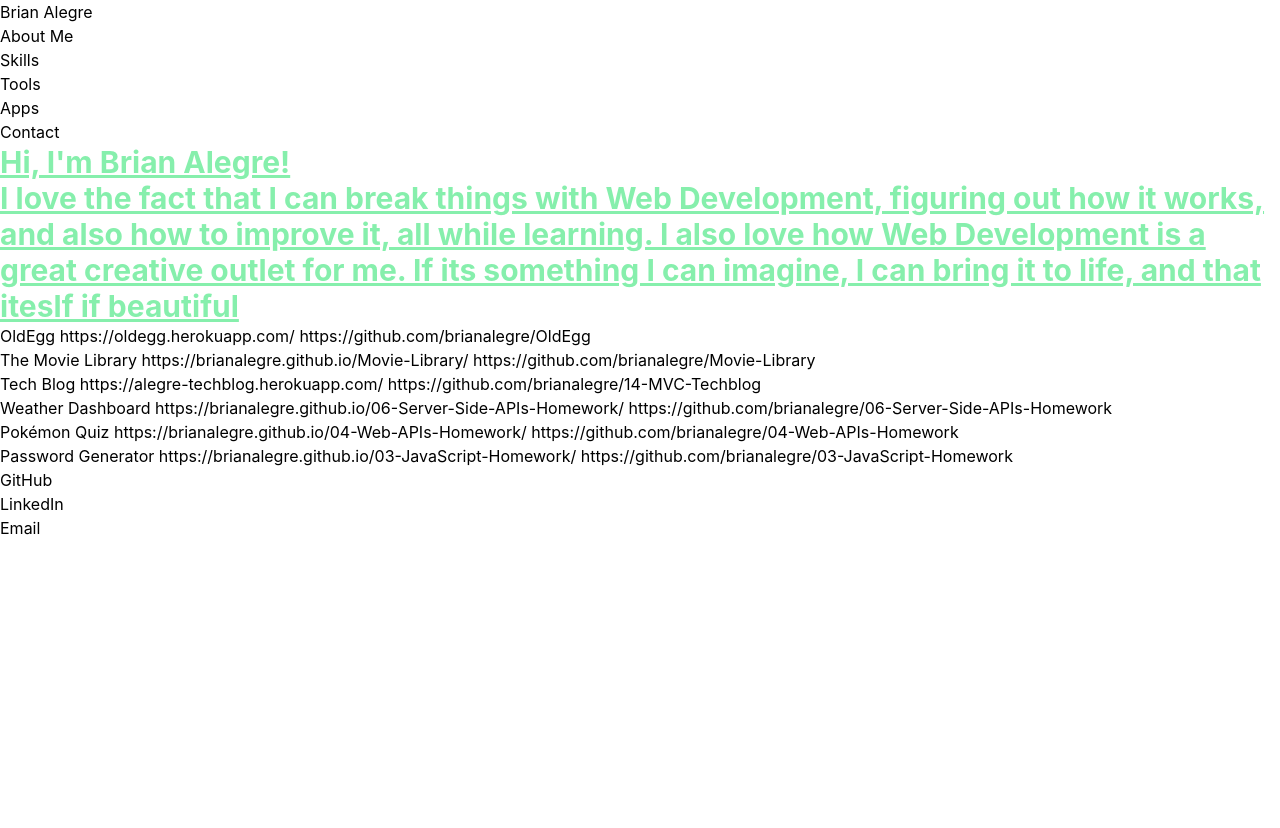
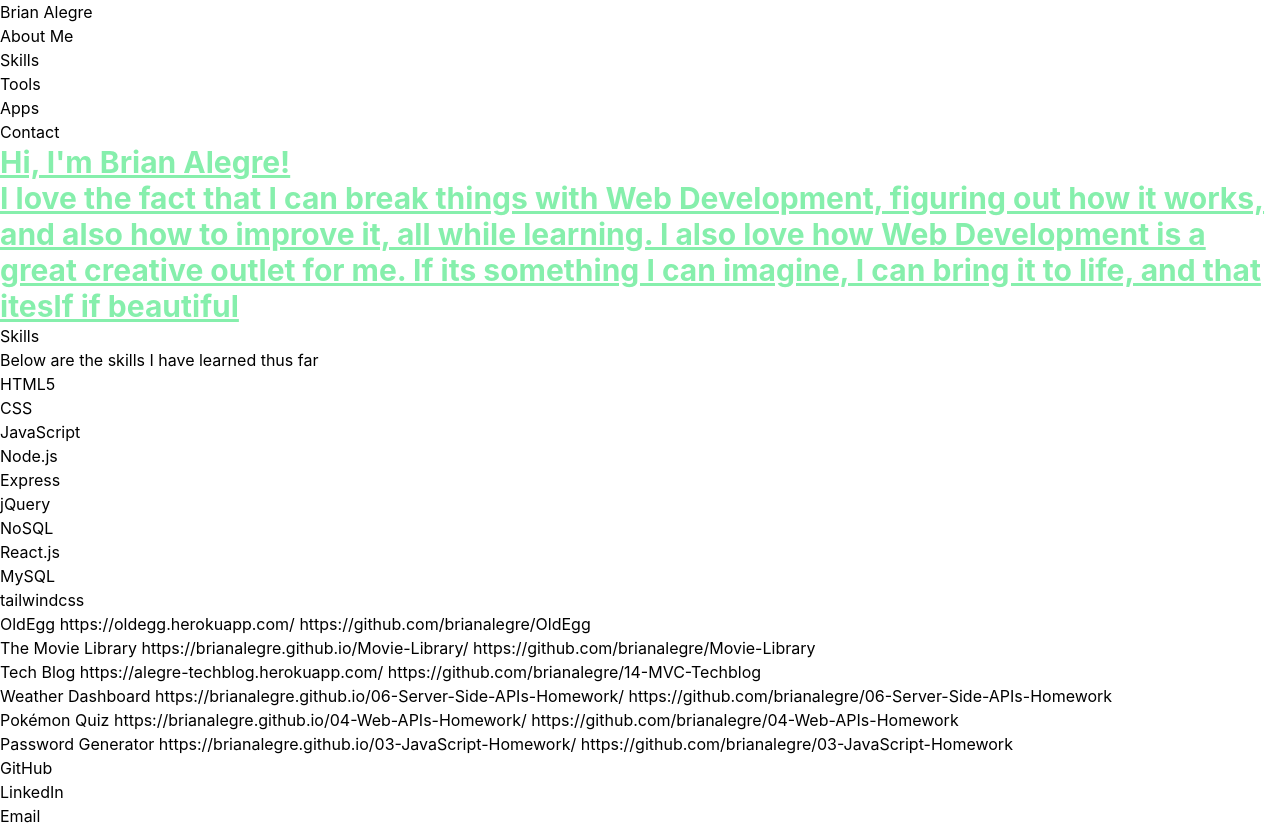
Before and after one commit to brianalegre/20-React-Portfolio, a React (Create React App) app: page / in a window 1280 px wide. Before the commit the page ends 800 px from the top, so only its background shows below. Built offline with nearby package versions, Linux system fonts and the light colour scheme.

Commit message:
Added Skills component

```diff
--- a/src/App.js
+++ b/src/App.js
@@ -2,6 +2,7 @@
 import React, { useState } from "react";
 import Header from "./components/Header"
 import AboutMe from "./components/AboutMe";
+import Skills from "./components/Skills"
 import Project from "./components/Project";
 import Contact from "./components/Contact";
 
@@ -19,6 +20,7 @@
     <div>
       <Header />
       <AboutMe />
+      <Skills />
       <Project projects={projects} />
       <Contact />
     </div>
--- /dev/null
+++ b/src/components/Skills.js
@@ -0,0 +1,62 @@
+import React from 'react';
+
+const skills = [
+    {
+        skillName: "HTML5",
+        skillPicture: "TBD"
+    },
+    {
+        skillName: "CSS",
+        skillPicture: "TBD"
+    },
+    {
+        skillName: "JavaScript",
+        skillPicture: "TBD"
+    },
+    {
+        skillName: "Node.js",
+        skillPicture: "TBD"
+    },
+    {
+        skillName: "Express",
+        skillPicture: "TBD"
+    },
+    {
+        skillName: "jQuery",
+        skillPicture: "TBD"
+    },
+    {
+        skillName: "NoSQL",
+        skillPicture: "TBD"
+    },
+    {
+        skillName: "React.js",
+        skillPicture: "TBD"
+    },
+    {
+        skillName: "MySQL",
+        skillPicture: "TBD"
+    },
+    {
+        skillName: "tailwindcss",
+        skillPicture: "TBD"
+    },
+
+]
+
+function Skills() {
+    return (
+        <section>
+            <h1>Skills</h1>
+            <p>Below are the skills I have learned thus far</p>
+
+            {skills.map((skillItems) => (
+                <div>
+                    <h3>{skillItems.skillName} </h3>
+                </div>
+            ))}
+        </section >
+    );
+}
+
+export default Skills;
```
